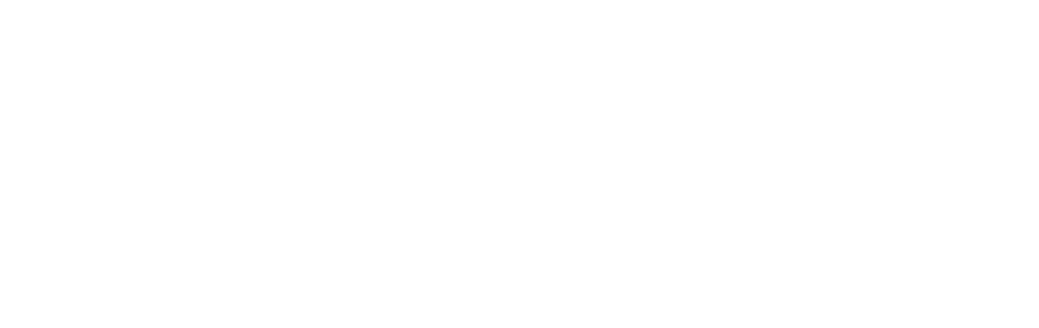
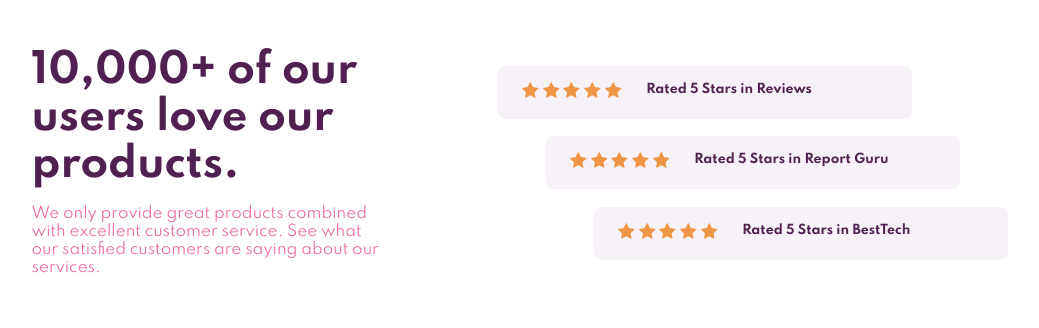
Before and after one commit to codingwolf-at/social-proof-section, a plain HTML site: page index.html in a window 1280 px wide. Shown: the whole page, without its empty margins (120-1159 px from the left). Drawn offline with Linux system fonts and the light colour scheme.

Commit message:
style: top section complete

```diff
--- a/index.html
+++ b/index.html
@@ -17,6 +17,59 @@
     <link rel="stylesheet" href="style.css">
   </head>
   <body>
-
+    <main class="container">
+      <div class="top-container">
+        <div class="top-left">
+          <h1>10,000+ of our users love our products.</h1>
+          <p>
+            We only provide great products combined with excellent customer service.
+            See what our satisfied customers are saying about our services.
+          </p>
+        </div>
+        <div class="top-right">
+          <div class="star star-one">
+            <div class="star-img">
+              <img src="images/icon-star.svg" alt="">
+              <img src="images/icon-star.svg" alt="">
+              <img src="images/icon-star.svg" alt="">
+              <img src="images/icon-star.svg" alt="">
+              <img src="images/icon-star.svg" alt="">
+            </div>
+            <div class="star-text">
+              <h5>Rated 5 Stars in Reviews</h5>
+            </div>
+          </div>
+          <div class="star star-two">
+            <div class="star-img">
+              <img src="images/icon-star.svg" alt="">
+              <img src="images/icon-star.svg" alt="">
+              <img src="images/icon-star.svg" alt="">
+              <img src="images/icon-star.svg" alt="">
+              <img src="images/icon-star.svg" alt="">
+            </div>
+            <div class="star-text">
+              <h5>Rated 5 Stars in Report Guru</h5>
+            </div>
+          </div>
+          <div class="star start-three">
+            <div class="star-img">
+              <img src="images/icon-star.svg" alt="">
+              <img src="images/icon-star.svg" alt="">
+              <img src="images/icon-star.svg" alt="">
+              <img src="images/icon-star.svg" alt="">
+              <img src="images/icon-star.svg" alt="">
+            </div>
+            <div class="star-text">
+              <h5>Rated 5 Stars in BestTech</h5>
+            </div>
+          </div>
+        </div>
+      </div>
+      <div class="bottom-container">
+        <div class="card"></div>
+        <div class="card"></div>
+        <div class="card"></div>
+      </div>
+    </main>
   </body>
 </html>
--- a/style.css
+++ b/style.css
@@ -1,4 +1,11 @@
 @import url('https://fonts.googleapis.com/css2?family=Spartan:wght@400;500;700&display=swap');
+
+:root {
+    --primary-magenta: hsl(300, 43%, 22%);
+    --primary-pink: hsl(333, 80%, 67%);
+    --secondary-magenta-dark: hsl(303, 10%, 53%);
+    --secondary-magenta-light:  hsl(300, 24%, 96%);
+}
 
 * {
     margin: 0;
@@ -8,8 +15,75 @@
 
 body {
     font-family: 'Spartan', sans-serif;
+    font-size: 15px;
 }
 
+main {
+    display: flex;
+    flex-direction: column;
+}
+
+.container {
+    padding: 3rem;
+}
+
+/* TOP SECTION */
+.top-container {
+    display: flex;
+    justify-content: space-around;
+}
+
+.top-left {
+    width: 30%;
+}
+
+.top-left h1 {
+    color: var(--primary-magenta);
+    font-size: 2.5rem;
+}
+
+.top-left p {
+    color: var(--primary-pink);
+    margin-top: 1rem;
+}
+
+.top-right {
+    display: flex;
+    flex-direction: column;
+    justify-content: space-evenly;
+}
+
+.top-right .star {
+    display: flex;
+    padding: 1rem;
+    background-color: var(--secondary-magenta-light);
+    color: var(--primary-magenta);
+    border-radius: 0.5rem;
+}
+
+.top-right .star-two {
+    transform: translateX(-3rem);
+}
+
+.top-right .star-one {
+    transform: translateX(-6rem);
+}
+
+.top-right .star .star-img {
+    margin: 0rem 0.5rem;
+}
+
+.top-right .star .star-text {
+    margin: 0rem 3.5rem 0rem 1rem;
+}
+
+
+/* BOTTOM SECTION */
+
+
+
+
+/* FOOTER */
 .attribution {
     font-size: 11px;
     text-align: center;
```
Also changed, not shown: temp.html (+0 -9 lines).
